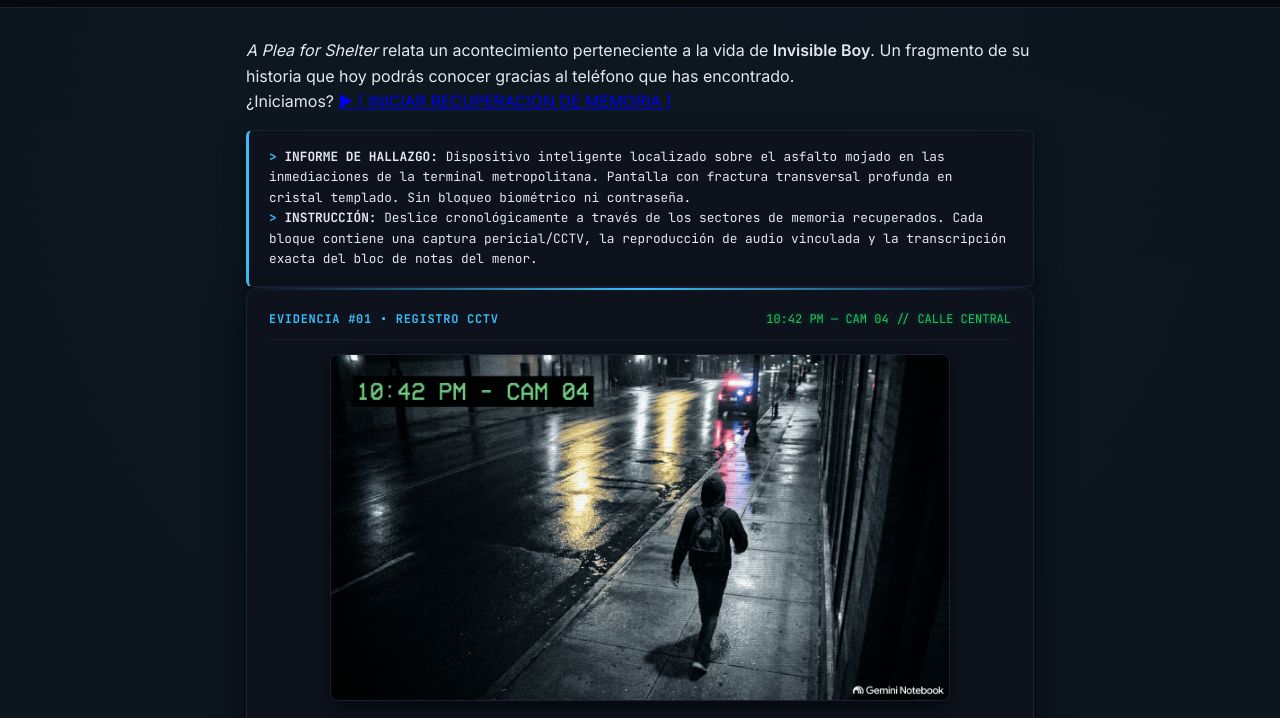
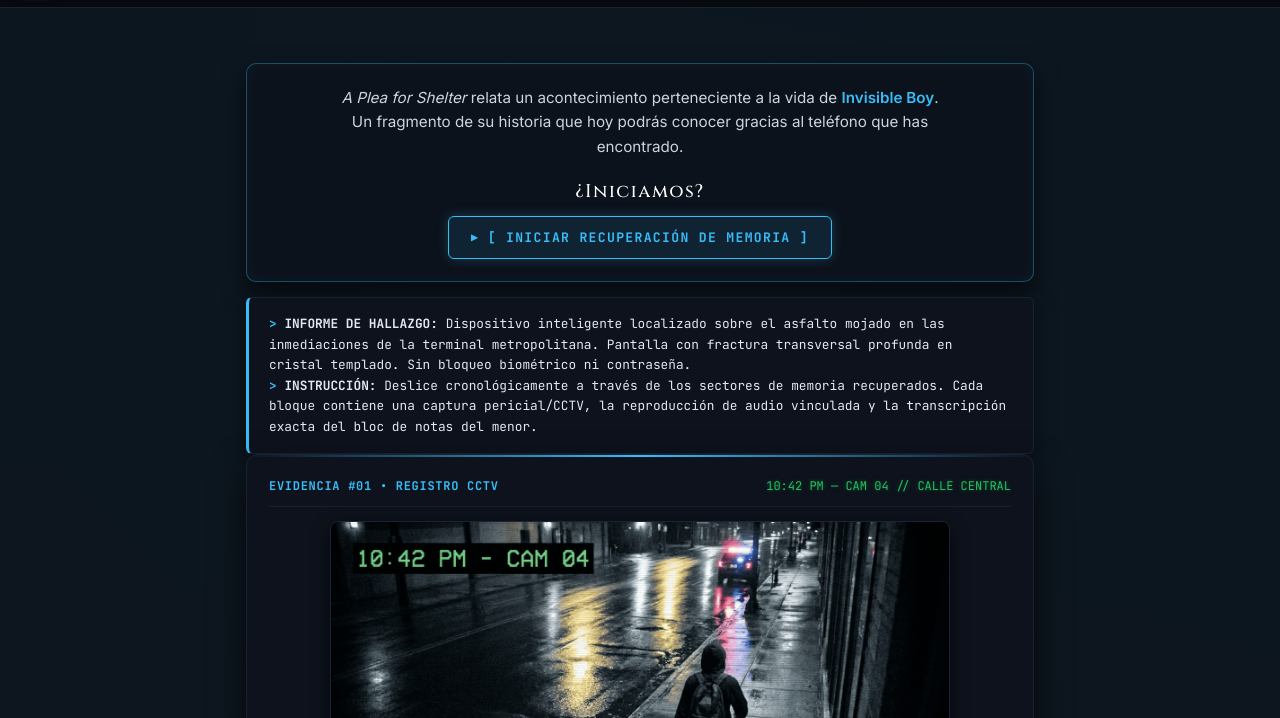
Before and after one commit to DarkCry10/APleaforShelter, a plain HTML site: page index.html in a window 1280 px wide. Shown: the part 50-768 px from the top of the page. Drawn offline with Linux system fonts and the light colour scheme.

Commit message:
tiny up style.css

```diff
--- a/style.css
+++ b/style.css
@@ -745,3 +745,75 @@ body {
     padding: 20px;
   }
 }
+/* DESPLAZAMIENTO SUAVE GLOBAL */
+html {
+  scroll-behavior: smooth;
+}
+
+/* CAJA DE INICIO DE EXPEDIENTE */
+.start-portal-box {
+  margin-top: 25px;
+  background: rgba(13, 18, 28, 0.85);
+  border: 1px solid rgba(56, 189, 248, 0.35);
+  border-radius: 10px;
+  padding: 22px 20px;
+  text-align: center;
+  box-shadow: 0 10px 25px rgba(0, 0, 0, 0.6), inset 0 0 15px rgba(56, 189, 248, 0.05);
+}
+
+.story-preface {
+  font-family: var(--font-sans);
+  font-size: 0.95rem;
+  color: #cbd5e1;
+  line-height: 1.6;
+  max-width: 620px;
+  margin: 0 auto 18px auto;
+}
+
+.story-preface strong {
+  color: var(--neon-cyan);
+  font-weight: 600;
+}
+
+.start-action-wrap {
+  display: flex;
+  flex-direction: column;
+  align-items: center;
+  gap: 10px;
+}
+
+.start-query {
+  font-family: var(--font-serif);
+  font-size: 1.15rem;
+  color: var(--text-bright);
+  letter-spacing: 0.08em;
+}
+
+.btn-start-journey {
+  display: inline-flex;
+  align-items: center;
+  gap: 8px;
+  background: rgba(56, 189, 248, 0.1);
+  color: var(--neon-cyan);
+  border: 1px solid var(--neon-cyan);
+  padding: 10px 22px;
+  font-family: var(--font-mono);
+  font-size: 0.82rem;
+  font-weight: 700;
+  letter-spacing: 0.1em;
+  text-decoration: none;
+  border-radius: 6px;
+  transition: all 0.25s ease-in-out;
+  box-shadow: 0 0 12px var(--neon-cyan-glow);
+}
+
+.btn-start-journey:hover {
+  background: var(--neon-cyan);
+  color: #04060a;
+  box-shadow: 0 0 22px rgba(56, 189, 248, 0.6);
+  transform: translateY(-2px);
+}
+
+.btn-start-journey .btn-icon {
+  font-size: 0.75rem;
+}
```
